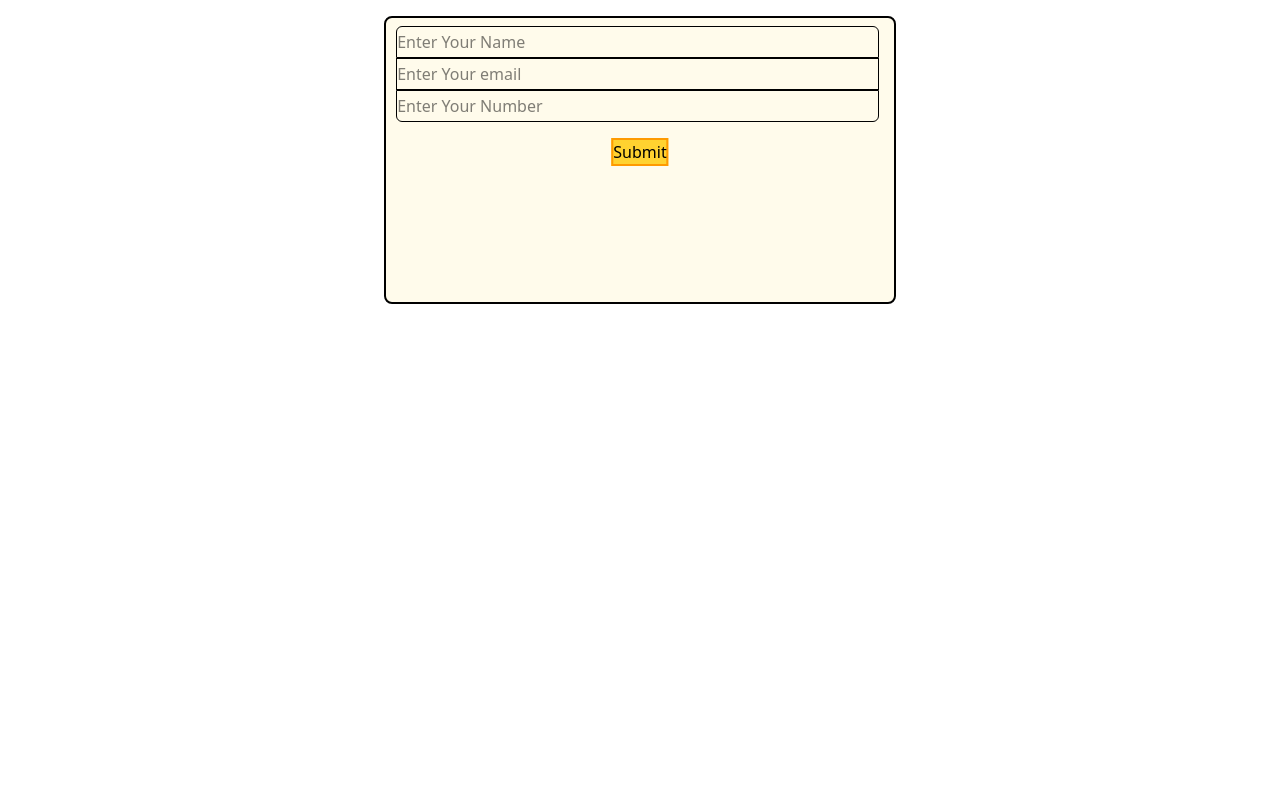
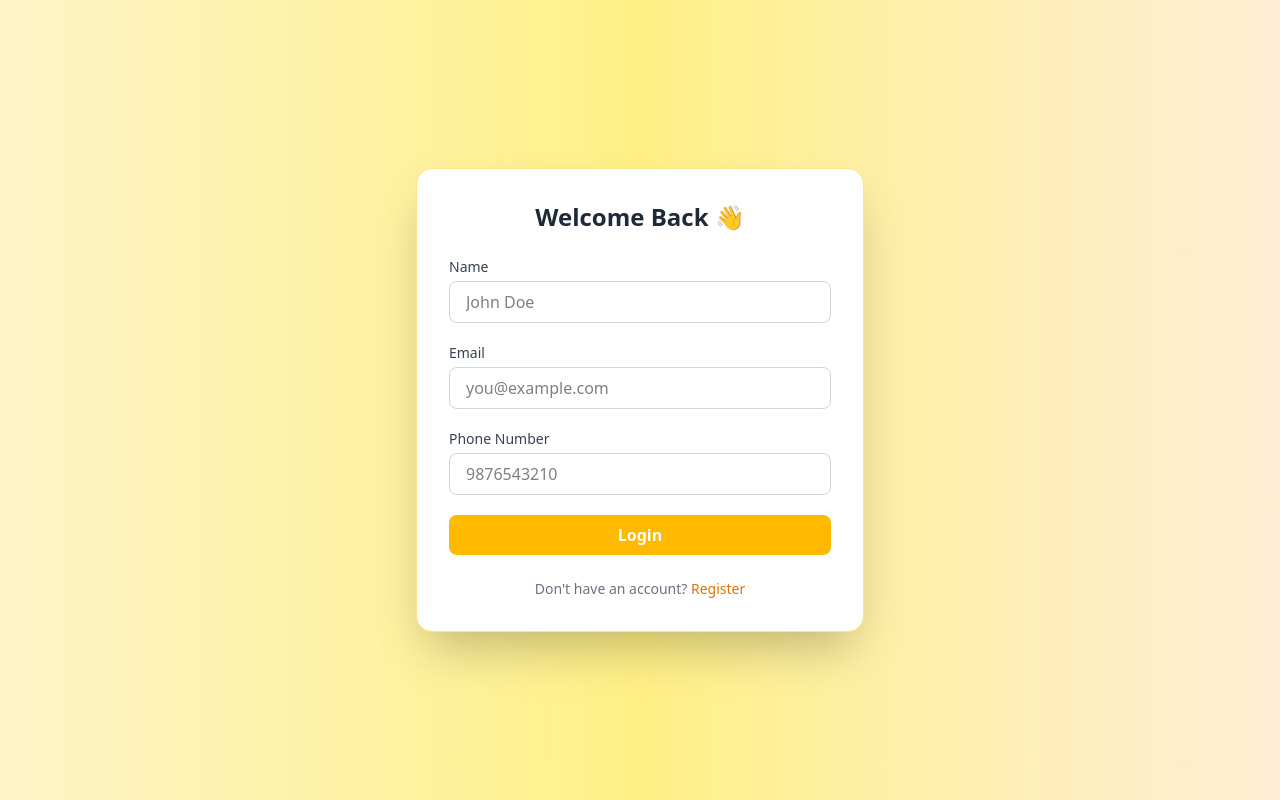
Before and after one commit to addityaasharma/userdashboard, a Vue app: page /login in a window 1280 px wide. Built offline with nearby package versions, Linux system fonts and the light colour scheme.

Commit message:
Update Login.vue

```diff
--- a/src/components/Login.vue
+++ b/src/components/Login.vue
@@ -1,56 +1,80 @@
-<script setup>
-// import { faMailBulk } from '@fortawesome/free-solid-svg-icons';
-import { onMounted, ref } from 'vue';
-import { useRouter } from 'vue-router';
+<template>
+    <div class="min-h-screen bg-gradient-to-r from-amber-100 via-yellow-200 to-orange-100 flex items-center justify-center px-4 py-10">
+      <div class="bg-white shadow-2xl rounded-2xl w-full max-w-md p-8 border border-amber-200 relative">
+        <h2 class="text-2xl font-bold text-gray-800 mb-6 text-center">Welcome Back 👋</h2>
 
-const id= ref({
-    mail:"",
-    name:"",
-    number:""
-});
-const router = useRouter();
-const handleSubmit = () =>{
-    console.log(id.value);
-    id.value={
-        mail:"",
-        name:"",
-        number:""
-    }
-    localStorage.setItem('token','123456')
-
-    router.push('/dashboard')
-}
-</script>
-
-<template>
-    <div class="form h-72 w-lg border-2 border-black rounded-lg relative left-[50%] top-4 translate-x-[-50%] bg-amber-50">
-        <form action="" @submit.prevent="handleSubmit">
+        <form @submit.prevent="handleSubmit" class="space-y-5">
+          <div>
+            <label class="block text-sm font-medium text-gray-700 mb-1">Name</label>
             <input
               type="text"
               v-model="id.name"
-            placeholder="Enter Your Name"
-            class="w-[95%] h-8 border-1 border-black mt-2 ml-[2%] text-black rounded-t-md">
+              placeholder="John Doe"
+              class="w-full px-4 py-2 border border-gray-300 rounded-lg focus:outline-none focus:ring-2 focus:ring-amber-500"
+            />
+          </div>
 
+          <div>
+            <label class="block text-sm font-medium text-gray-700 mb-1">Email</label>
             <input
-            type="text"
+              type="email"
               v-model="id.mail"
-            placeholder="Enter Your email"
-            class="w-[95%] h-8 border-1 border-black ml-[2%] text-black">
+              placeholder="you@example.com"
+              class="w-full px-4 py-2 border border-gray-300 rounded-lg focus:outline-none focus:ring-2 focus:ring-amber-500"
+            />
+          </div>
 
+          <div>
+            <label class="block text-sm font-medium text-gray-700 mb-1">Phone Number</label>
             <input
               type="text"
               v-model="id.number"
-            placeholder="Enter Your Number"
-            class="w-[95%] h-8 border-1 border-black ml-[2%] text-black rounded-b-md">
+              placeholder="9876543210"
+              class="w-full px-4 py-2 border border-gray-300 rounded-lg focus:outline-none focus:ring-2 focus:ring-amber-500"
+            />
+          </div>
 
           <button
             type="submit"
-            class="bg-amber-300 border-2 border-amber-500 relative left-[50%] top-4 translate-x-[-50%]">Submit</button>
+            class="w-full bg-amber-400 hover:bg-amber-500 text-white font-semibold py-2 rounded-lg transition duration-300"
+          >
+            Login
+          </button>
         </form>
+
+        <p class="text-sm text-gray-500 text-center mt-6">Don't have an account? <a href="#" class="text-amber-600 hover:underline">Register</a></p>
+      </div>
     </div>
   </template>
 
+  <script setup>
+  import { ref } from 'vue';
+  import { useRouter } from 'vue-router';
 
-<style lang="scss" scoped>
+  const id = ref({
+    mail: '',
+    name: '',
+    number: ''
+  });
 
+  const router = useRouter();
+
+  const handleSubmit = () => {
+    console.log(id.value);
+
+    // Reset form
+    id.value = {
+      mail: '',
+      name: '',
+      number: ''
+    };
+
+    // Mock login
+    localStorage.setItem('token', '123456');
+    router.push('/');
+  };
+  </script>
+
+  <style scoped>
+  /* Optional transitions or custom styles */
   </style>
```
Lines whose indentation alone changed are shown as unchanged.
